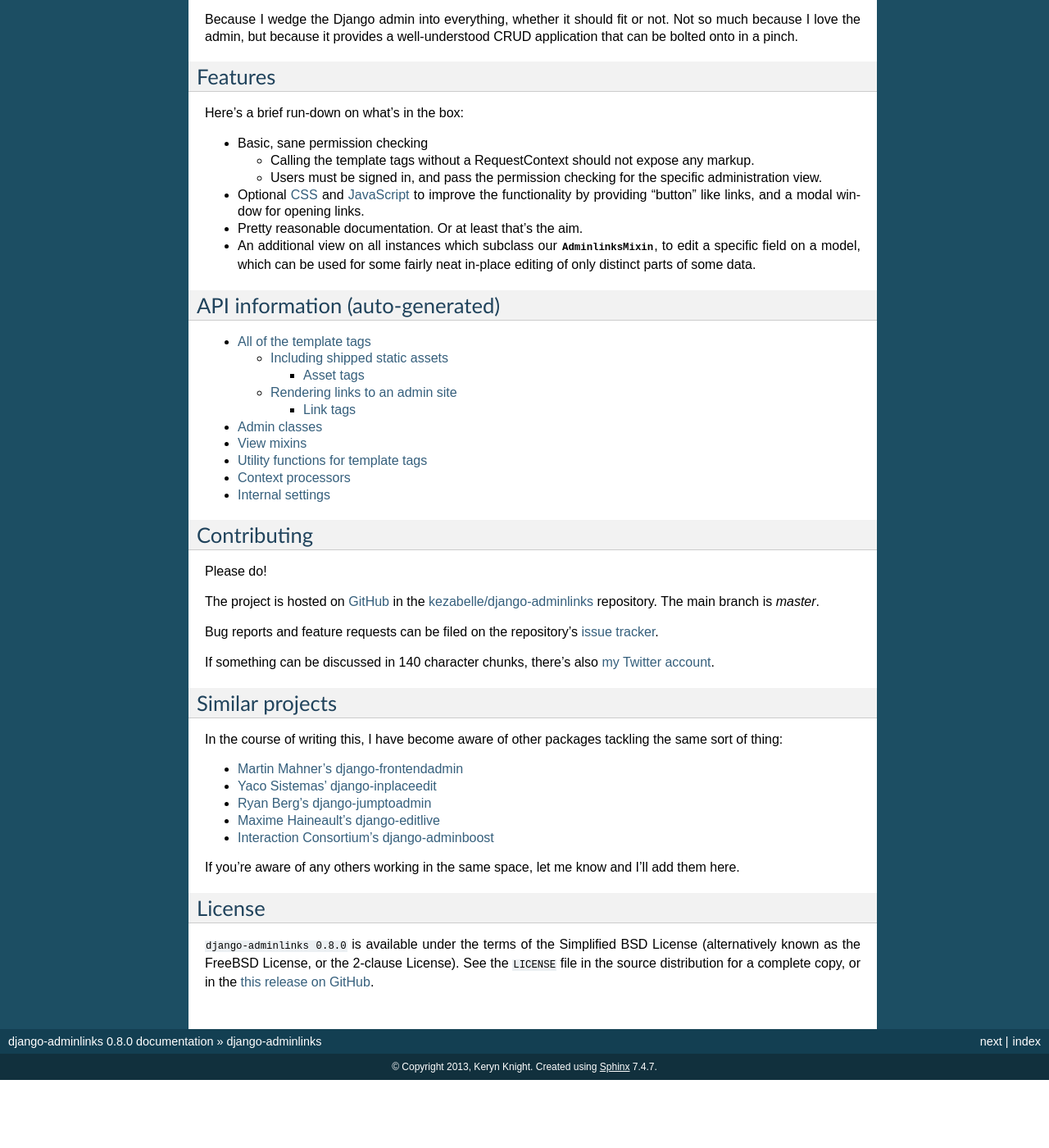
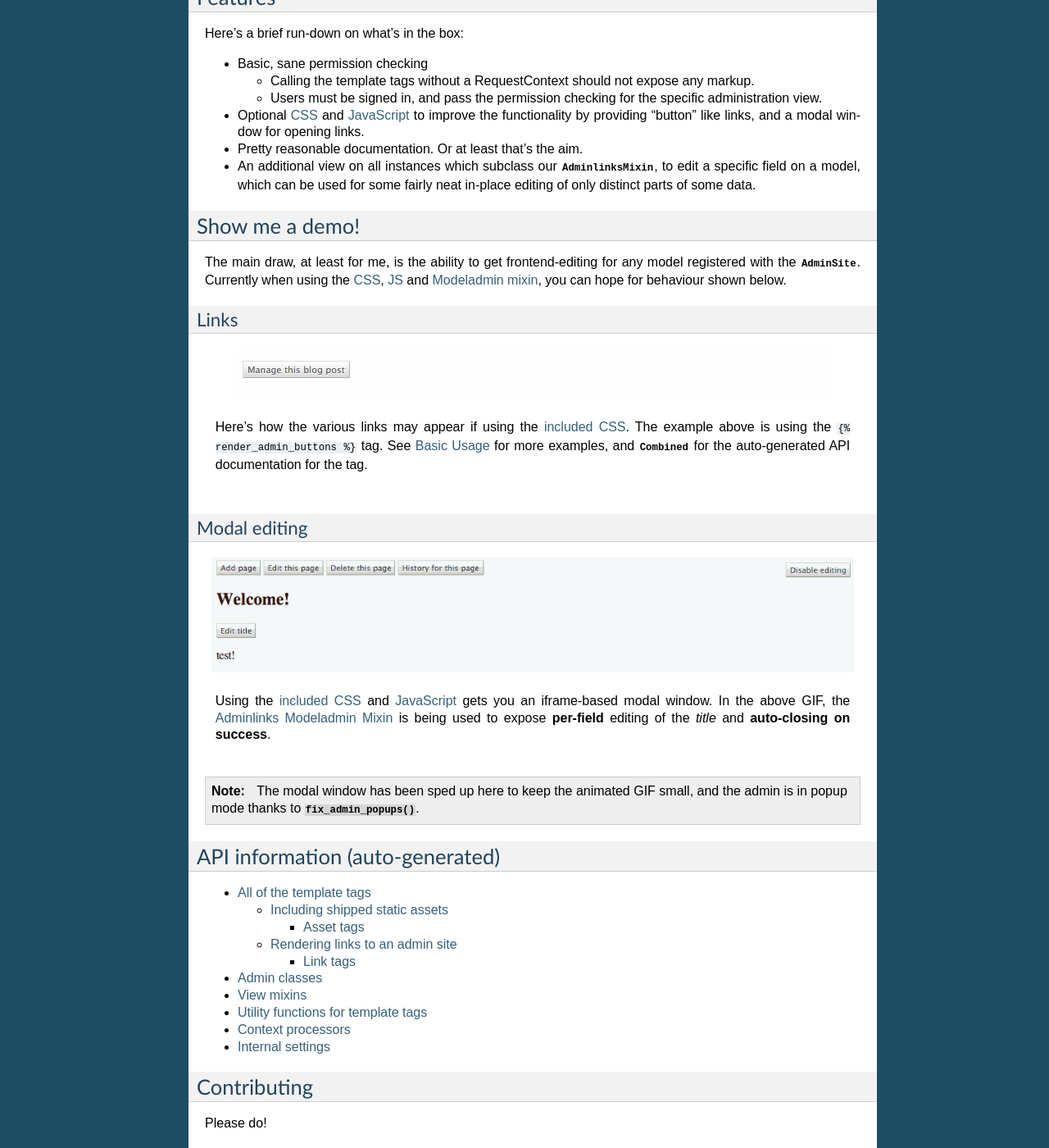
Before and after one commit to kezabelle/django-adminlinks, a Sphinx documentation site: the page built from docs/index.rst, in a window 1280 px wide and 1400 px high, scrolled down 733 px. Shown: the whole window at 82% size. Built offline with Sphinx 7.4.7, drawn with Linux system fonts in a browser that asks for light colours; before the commit the page ends 2050 px from its top, so only the background shows below that; some of the changed text lies outside the part shown.

Commit message:
yay, demo images of the modal editing.

```diff
--- a/docs/getting_started.rst
+++ b/docs/getting_started.rst
@@ -57,6 +57,8 @@
 
 .. _PyPI: http://pypi.python.org/
 
+.. _usage:
+
 Basic Usage
 -----------
 
--- a/docs/index.rst
+++ b/docs/index.rst
@@ -23,9 +23,6 @@
 appropriate checks to ensure that the currently signed in user can perform the
 requested action via the admin, and displays a configurable template with a link
 to the right place.
-
-.. figure:: assets/buttons.gif
-    :align: center
 
 Why?
 ----
@@ -55,6 +52,44 @@
   a specific field on a model, which can be used for some fairly neat in-place
   editing of only distinct parts of some data.
 
+
+Show me a demo!
+---------------
+
+The main draw, at least for me, is the ability to get frontend-editing for
+any model registered with the :class:`~django.contrib.admin.AdminSite`.
+Currently when using the :ref:`CSS <bundled_css>`, :ref:`JS <bundled_js>` and
+:ref:`Modeladmin mixin <mixin_modeladmin>`, you can hope for behaviour shown
+below.
+
+Links
+^^^^^
+
+.. figure:: assets/buttons.gif
+    :align: center
+
+    Here's how the various links may appear if using the
+    :ref:`included CSS <bundled_css>`. The example above is using the
+    ``{% render_admin_buttons %}`` tag. See :ref:`usage` for more examples,
+    and :class:`~adminlinks.templatetags.adminlinks_buttons.Combined` for the
+    auto-generated API documentation for the tag.
+
+Modal editing
+^^^^^^^^^^^^^
+
+.. figure:: assets/modal.gif
+    :align: center
+
+    Using the :ref:`included CSS <bundled_css>` and
+    :ref:`JavaScript <bundled_js>` gets you an iframe-based modal window.
+    In the above GIF, the :ref:`Adminlinks Modeladmin Mixin <mixin_modeladmin>`
+    is being used to expose **per-field** editing of the *title* and
+    **auto-closing on success**.
+
+.. note::
+    The modal window has been sped up here to keep the animated GIF small, and
+    the admin is in popup mode thanks to
+    :func:`~adminlinks.context_processors.fix_admin_popups`.
 
 API information (auto-generated)
 --------------------------------
```
Also changed, not shown: docs/extras.rst (+13 -1 lines), docs/assets/modal.gif (added).
